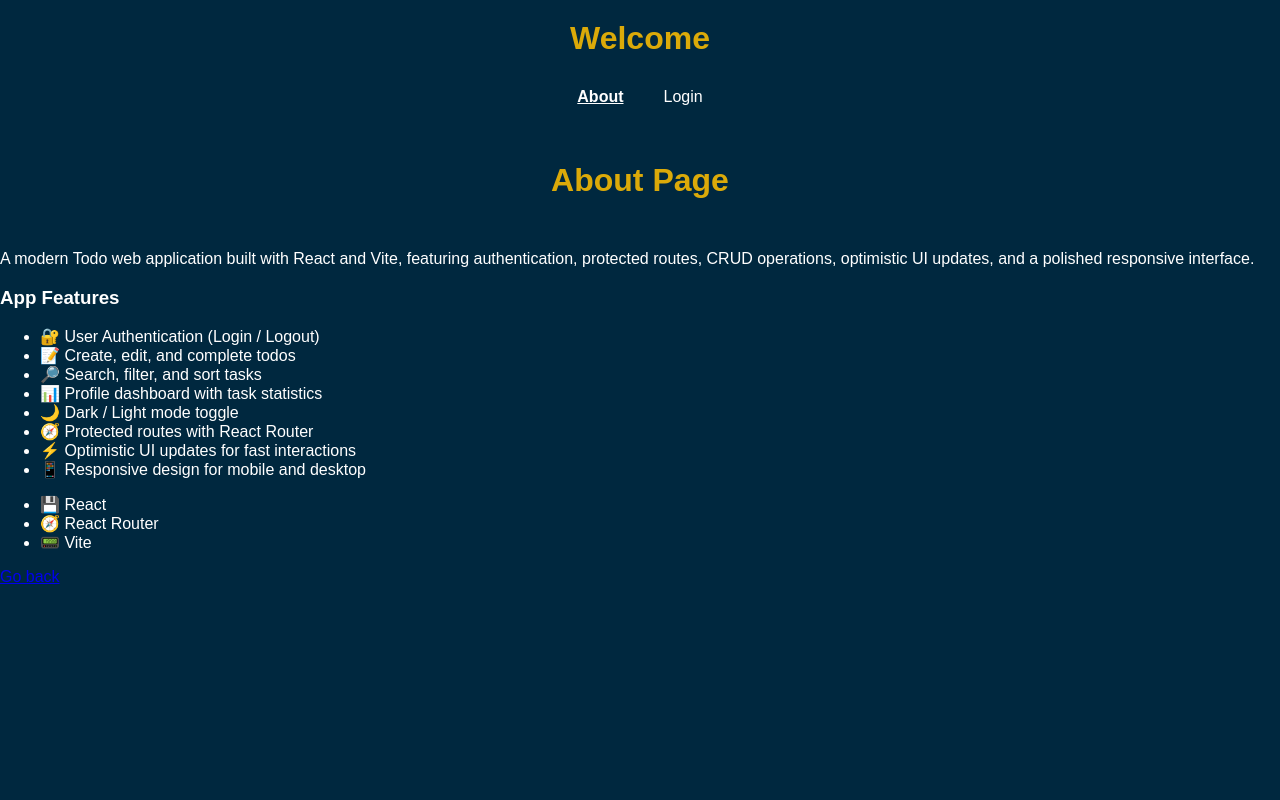
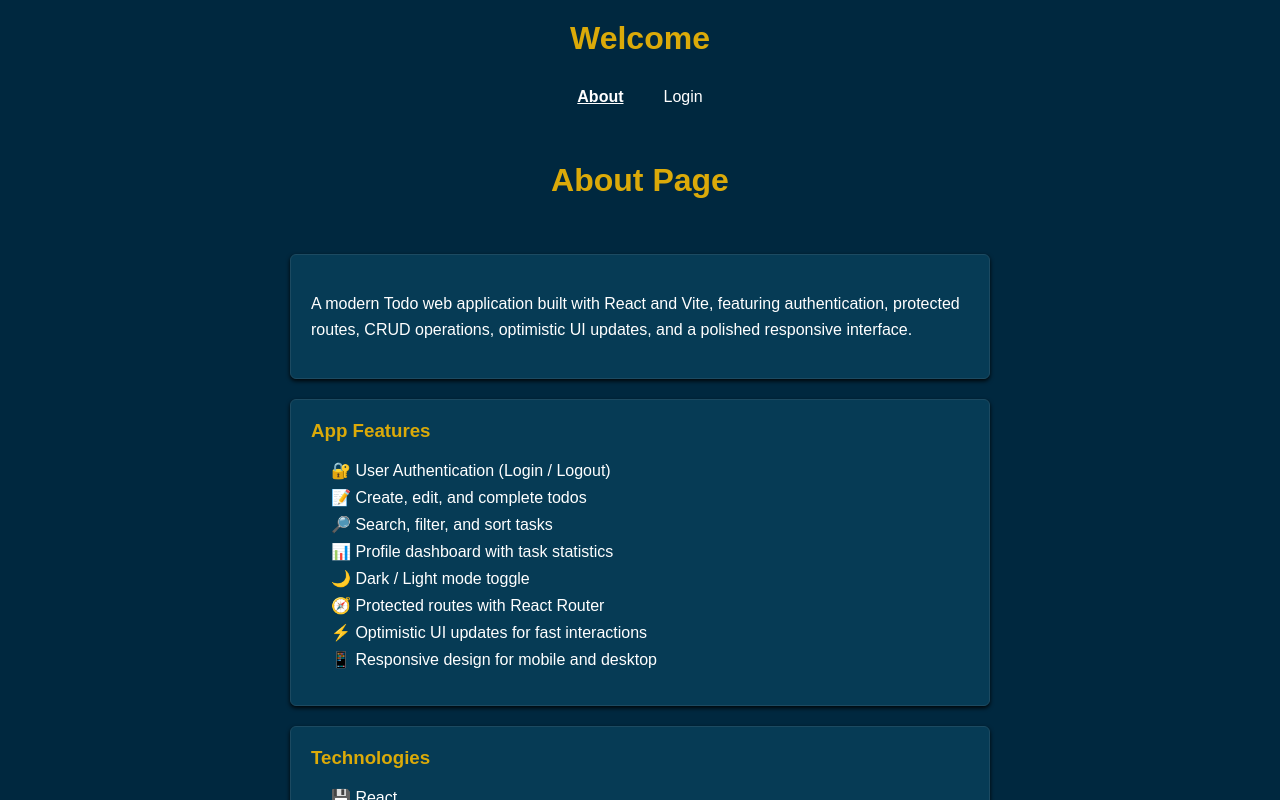
Before and after one commit to Shantelwi/summer_todo_list, a React (Vite) app: page /about in a window 1280 px wide. Shown: the top 800 px of the page. Built offline with nearby package versions, Linux system fonts and the light colour scheme.

Commit message:
finished styling and security

```diff
--- a/src/contexts/AuthContext.jsx
+++ b/src/contexts/AuthContext.jsx
@@ -40,7 +40,7 @@ export function AuthProvider({ children }) {
                     error: `Authentication failed: ${data?.message}`
                 };
             }
-        } catch (error) {
+        } catch {
             return {
                 success: false,
                 error: 'Network error during login'
@@ -77,10 +77,10 @@ export function AuthProvider({ children }) {
             return {
                 success: true
             }
-        } catch (error) {
+        } catch {
             return {
                 success: false,
-                error: error.message
+                error: "Unable to log out. Please try again."
             };
         }
     }
--- a/src/features/Todos/TodoForm.jsx
+++ b/src/features/Todos/TodoForm.jsx
@@ -4,12 +4,16 @@ import TextInputWithLabel from '../../shared/TextInputWithLabel.jsx';
 
 
 function TodoForm({ onAddTodo }) {
-    //add local state
     const [workingTodoTitle, setWorkingTodoTitle] = useState("");
     const inputRef = useRef();
 
     const handleAddTodo = (e) => {
         e.preventDefault();
+
+        if (!isValidTodoTitle(workingTodoTitle)) {
+            return;
+        }
+
         onAddTodo(workingTodoTitle);
         setWorkingTodoTitle("");
         inputRef.current.focus();
@@ -29,7 +33,7 @@ function TodoForm({ onAddTodo }) {
                 type="submit"
                 disabled={!isValidTodoTitle(workingTodoTitle)}
                 >Add Todo
-            </button> {/* add a disabled prop. set the disabled prop to true when workingTodoTitle is an empty string or contains only whitespace. */}
+            </button>
         </form>
     );
 }
--- a/src/pages/AboutPage.jsx
+++ b/src/pages/AboutPage.jsx
@@ -51,6 +51,7 @@ function AboutPage() {
 
             <section className="infoBox3">
                 <div className="technologies">
+                    <h3>Technologies</h3>
                     <ul>
                         <li>
                             💾 React
--- a/src/pages/LoginPage.jsx
+++ b/src/pages/LoginPage.jsx
@@ -32,16 +32,18 @@ function LoginPage() {
 
             }else {setAuthError(result.error);
             }
-        } catch (error) {
-            setAuthError(`Error: ${error.name} | ${error.message}`);
+        } catch {
+            setAuthError('Unable to log in. Please check your email and password and try again.');
         } finally {
             setIsLoggingOn(false);
         }
     }
     return(
+        <div className="login-page">
+
             <form onSubmit={handleSubmit}>
 
-            {authError && <p>{authError}</p>}
+                {authError && <p className="error-message">{authError}</p>}
 
                 <label htmlFor="email">
                     Email
@@ -52,6 +54,7 @@ function LoginPage() {
                     value = {email}
                     onChange = {(e) => {setEmail(e.target.value)} }
                     required
+                    maxLength={60}
                     />
                 </label>
 
@@ -64,6 +67,7 @@ function LoginPage() {
                         value = {password}
                         onChange = {(e) => {setPassword(e.target.value)}}
                         required
+                        maxLength={10}
                     />
                 </label>
                 <button
@@ -76,6 +80,7 @@ function LoginPage() {
                 </button>
 
             </form>
+        </div>
     )
 }
 
--- a/src/pages/ProfilePage.jsx
+++ b/src/pages/ProfilePage.jsx
@@ -47,8 +47,8 @@ function ProfilePage() {
                 const active = total - completed;
 
                 setStats({ total, completed, active });
-            } catch (error) {
-                setError(`Error loading statistics: ${error.message}`);
+            } catch {
+                setError("Unable to load your statistics. Please try again.");
             } finally {
                 setLoading(false);
             }
@@ -60,12 +60,12 @@ function ProfilePage() {
         <div className="account">
             <div className="button">
                 <Link className="linkButton" to={'/todos'}>
-                   Todos
+                   Back
                 </Link>
             </div>
             <h2>Profile Page</h2>
 
-            <div className="accountdetails">
+            <div className="accountDetails">
                 <h2>Account Info</h2>
                 <p>Name: {name || 'Unknown'}</p>
                 <p>Email: {email || 'Unknown'}</p>
--- a/src/reducers/todoReducer.js
+++ b/src/reducers/todoReducer.js
@@ -25,7 +25,6 @@ export const TODO_ACTIONS = {
     RESET_FILTERS: 'RESET_FILTERS'
 };
 
-//transform all useState calls into a single state object
 export const initialTodoState = {
     todoList: [],
     error: '',
@@ -36,8 +35,6 @@ export const initialTodoState = {
     filterTerm: '',
     dataVersion: 0
 };
-
-//Implement a reducer that handles each action type
 
 export function todoReducer(state, action) {
     switch (action.type) {
--- a/src/shared/FilterInput.jsx
+++ b/src/shared/FilterInput.jsx
@@ -11,6 +11,7 @@ function FilterInput({filterTerm, onFilterChange}) {
                         value={filterTerm}
                         onChange={(e) => onFilterChange(e.target.value)}
                         placeholder="Search by title..."
+                        maxLength={100}
                     />
             </div>
         </>
--- a/src/shared/TextInputWithLabel.jsx
+++ b/src/shared/TextInputWithLabel.jsx
@@ -14,6 +14,7 @@ function TextInputWithLabel({
             ref={inputRef}
             value={value}
             onChange={onChange}
+            maxLength={50}
             />
         </>
     )
--- a/src/styles.css
+++ b/src/styles.css
@@ -12,6 +12,8 @@ body {
 }
 
 @media (max-width: 600px) {
+
+    /* todo page */
     .sort-option {
         flex-direction: column;
         align-items: flex-start;
@@ -56,9 +58,28 @@ body {
         top: 10px;
         right: 10px;
     }
+
+    /* login page */
+    .login-page {
+        margin: 30px auto;
+        padding: 15px;
+    }
+
+    /* profile page */
+    .account{
+        margin: 20px auto;
+        padding: 15px
+    }
+
+    /* about page */
+    .infoBox1,
+    .infoBox2,
+    .infoBox3 {
+        padding: 15px;
+    }
 }
 
-
+/* todos page styling */
 .todos-page{
     width: 100%;
     max-width: 900px;
@@ -125,7 +146,8 @@ label {
     padding: 20px;
     border: 1px solid #1c4a61;
     border-radius: 6px;
-    background-color: #063b55
+    background-color: #063b55;
+    box-shadow: 0 2px 4px rgba(0, 0, 0, 1);
 }
 
 #sortBy,
@@ -391,3 +413,188 @@ form {
 .todo-title:hover {
     text-decoration: underline;
 }
+
+/* Login page styling */
+.login-page {
+    width: 100%;
+    max-width: 400px;
+    margin: 40px auto;
+    padding: 20px;
+    border: 1px solid #ccc;
+    border-radius: 4px;
+    box-sizing: border-box;
+    background-color: #063b55;
+    box-shadow: 0 2px 4px rgba(0, 0, 0, 0.9);
+}
+
+.login-page form {
+    display: flex;
+    flex-direction: column;
+    gap: 16px;
+}
+
+.login-page label {
+    font-weight: bold;
+    display: flex;
+    flex-direction: column;
+    gap: 8px;
+}
+
+.login-page input {
+    width: 100%;
+    max-width: none;
+    padding: 10px;
+    box-sizing: border-box;
+    border: 1px solid #ccc;
+    border-radius: 4px;
+}
+
+.login-page button {
+    font-size: 16px;
+    font-weight: bold;
+    width: 100%;
+    max-width: none;
+    padding: 10px;
+    border: none;
+    border-radius: 4px;
+    cursor: pointer;
+    transition: opacity 0.2s ease;
+}
+
+.login-page input:focus {
+    outline: 2px solid #007bff;
+    border-color: #dbaa09;
+    box-shadow: 0 0 5px rgba(218, 170, 9, 0.5);
+}
+
+/* Profile page */
+.account {
+    width: 100%;
+    max-width: 600px;
+    margin: 40px auto;
+    padding: 20px;
+    box-sizing: border-box;
+}
+
+.account > h2 {
+    text-align: center;
+    color: #dbaa09;
+    margin-bottom: 20px;
+}
+
+.accountDetails {
+    padding:20px;
+    border: 1px solid #1c4a61;
+    border-radius: 6px;
+    margin-bottom: 20px;
+    box-shadow: 0 2px 4px rgba(0, 0, 0, 0.9);
+    background-color: #063b55;
+}
+
+.accountDetails h2 {
+    margin-top: 0;
+    color: #dbaa09;
+}
+
+.accountDetails p {
+    margin: 10px 0;
+}
+
+.results {
+    padding: 20px;
+    border: 1px solid #1c4a61;
+    border-radius: 6px;
+    box-shadow: 0 2px 4px rgba(0, 0, 0, 0.9);
+    background-color: #063b55;
+}
+
+.results p {
+    margin: 10px 0;
+}
+
+.linkButton {
+    display: inline-block;
+    color: #fff;
+    padding: 10px 14px;
+    border-radius: 4px;
+    text-decoration: none;
+    font-weight: bold;
+}
+
+.linkButton:hover{
+    opacity: 0.8;
+}
+
+.button{
+    margin-bottom: 20px;
+}
+
+.account > p {
+    text-align: center;
+}
+
+/* About page */
+.infoBox1 {
+    width: 100%;
+    max-width: 700px;
+    margin: 20px auto;
+    padding: 20px;
+    border: 1px solid #1c4a61;
+    border-radius: 6px;
+    background-color: #063b55;
+    line-height: 1.6;
+    box-shadow: 0 2px 4px rgba(0, 0, 0, 0.9);
+}
+
+.infoBox2 {
+    width: 100%;
+    max-width: 700px;
+    margin: 20px auto;
+    padding: 20px;
+    border: 1px solid #1c4a61;
+    border-radius: 6px;
+    background-color: #063b55;
+    box-shadow: 0 2px 4px rgba(0, 0, 0, 0.9);
+}
+
+.app_features h3 {
+    margin-top: 0;
+    color: #dbaa09;
+}
+
+.app_features ul {
+    padding-left: 20px;
+    list-style: none;
+}
+
+.app_features li {
+    margin-bottom: 8px;
+}
+
+.infoBox3 {
+    width: 100%;
+    max-width: 700px;
+    margin: 20px auto;
+    padding: 20px;
+    border: 1px solid #1c4a61;
+    border-radius: 6px;
+    background-color: #063b55;
+    box-shadow: 0 2px 4px rgba(0, 0, 0, 0.9);
+}
+
+.technologies h3 {
+    margin-top: 0;
+    color: #dbaa09;
+}
+
+.technologies ul {
+    padding-left: 20px;
+    list-style: none;
+    margin-bottom: 8px;
+}
+
+.infoBox3 + .linkButton {
+    display: block;
+    width: fit-content;
+    margin: 20px auto;
+}
```
Also changed, not shown: src/pages/TodosPage.jsx (+10 -10 lines). Lines whose indentation alone changed are shown as unchanged.
